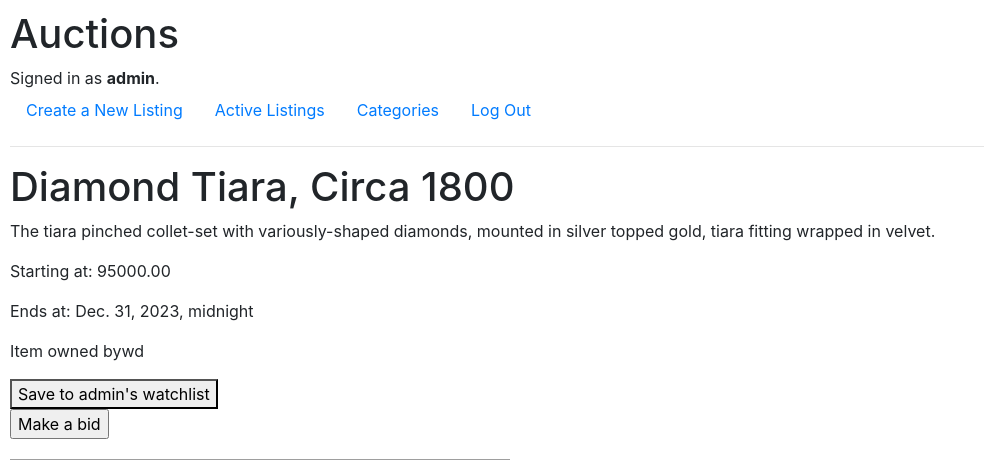
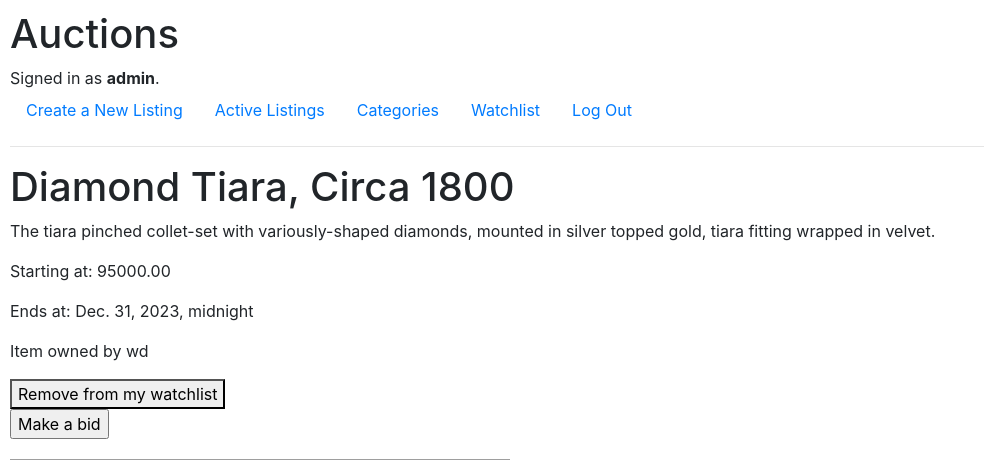
Before and after one commit to absurdity9/commerce-projecttwo, a Django app: page /listing/1 in a window 1280 px wide. Shown: the top 460 px of the page, without its empty margins (0-984 px from the left). Run offline with Django 3.2, Linux system fonts and the light colour scheme; a user stored in the database is signed in; data comes from the database, SQL or seed files in the repository; both versions use the stored data as it was after the commit; some libraries are stand-ins or nearby versions; grey boxes are pictures that could not be loaded.

Commit message:
fx for add to watchlist

```diff
--- a/auctions/admin.py
+++ b/auctions/admin.py
@@ -1,10 +1,11 @@
 from django.contrib import admin
 
 # Register your models here.
-from .models import User, Items, Listing, Category, Comments
+from .models import User, Items, Listing, Category, Comments, Watchlist
 
 admin.site.register(User)
 admin.site.register(Items)
 admin.site.register(Listing)
 admin.site.register(Category)
 admin.site.register(Comments)
+admin.site.register(Watchlist)
--- a/auctions/models.py
+++ b/auctions/models.py
@@ -39,3 +39,7 @@ class Comments(models.Model):
 
     def __str__(self):
         return self.detail
+
+class Watchlist(models.Model):
+    userid = models.ForeignKey(User,on_delete=models.CASCADE)
+    listingid = models.ManyToManyField(Listing)
--- a/auctions/templates/auctions/layout.html
+++ b/auctions/templates/auctions/layout.html
@@ -26,6 +26,9 @@
             <li class="nav-item">
                 <a class="nav-link" href="{% url 'categories' %}">Categories</a>
             </li>
+            <li class="nav-item">
+                <a class="nav-link" href="{% url 'watchlist' %}">Watchlist</a>
+            </li>
             {% if user.is_authenticated %}
                 <li class="nav-item">
                     <a class="nav-link" href="{% url 'logout' %}">Log Out</a>
--- a/auctions/templates/auctions/listing.html
+++ b/auctions/templates/auctions/listing.html
@@ -50,12 +50,15 @@
           <button type="submit">Close Listing</button>
         </form>
       {% else %}
-        <p>Item owned by{{ listing.item.owner_id|default_if_none:"None"|default:"Unknown" }}</p>
+        <p>Item owned by {{ listing.item.owner_id|default_if_none:"None"|default:"Unknown" }}</p>
       {% endif %}
+
+      {% if watchlist.listingid.listing_id == listing.item.id %}
        <!-- Watchlist form -->
-        <form>
-          <a href=""><button>Save to {{ user.username }}'s watchlist</button></a>
-        </form>
+        <a href="{% url 'add_watchlist' item_id=listing.item.id %}"><button>Save to {{ user.username }}'s watchlist</button></a>
+      {% else %}
+        <a href="{% url 'remove_watchlist' item_id=listing.item.id %}"><button>Remove from my watchlist</button></a>
+      {% endif %}
         <!-- Make a bid -->
         <form action="" method="POST">
           <input type="submit" value="Make a bid">
--- a/auctions/urls.py
+++ b/auctions/urls.py
@@ -12,4 +12,7 @@ urlpatterns = [
     path("category_detail/<str:cat_name>", views.category_detail, name="category_detail"),
     path("listing/<int:itemid>", views.listing, name="listing"),
     path("close_listing/<int:item_id>", views.close_listing, name="close_listing"),
+    path("add_watchlist/<int:item_id>", views.add_watchlist, name="add_watchlist"),
+    path("remove_watchlist/<int:item_id>", views.remove_watchlist, name="remove_watchlist"),
+    path("watchlist/", views.watchlist, name="watchlist"),
 ]
--- a/auctions/views.py
+++ b/auctions/views.py
@@ -2,10 +2,10 @@ from django.contrib.auth import authenticate, login, logout
 from django.db import IntegrityError
 from django.http import HttpResponse, HttpResponseRedirect
 from django.shortcuts import render
-from django.shortcuts import redirect
+from django.shortcuts import redirect,  get_object_or_404
 from django.urls import reverse
 from django import forms
-from .models import User, Items, Category, Comments
+from .models import User, Items, Category, Comments, Watchlist
 from .models import Listing
 from .forms import createForm, commentsForm
 from django.utils import timezone
@@ -164,3 +164,29 @@ def close_listing(request, item_id):
     else:
         print("Not a request")
         return HttpResponse("Form is not valid.")
+
+def watchlist(request):
+    context = {
+    }
+    return render(request, "auctions/watchlist.html", context)
+
+def add_watchlist(request, item_id):
+    user = request.user
+    listing = get_object_or_404(Listing, item_id=item_id)
+    # Check if user has a watchlist
+    if Watchlist.objects.filter(userid_id=user.id).exists():
+        watchlist = Watchlist.objects.get(userid_id=user.id)
+    else:
+        # Create a new watchlist for the user
+        watchlist = Watchlist.objects.create(userid=user)
+    # Create records
+    watchlist.listingid.add(listing)
+    context = {
+        'listing': listing,
+    }
+    return render(request, "auctions/add_watchlist.html", context)
+
+def remove_watchlist(request):
+    context = {
+    }
+    return render(request, "auctions/remove_watchlist.html", context)
```
Also changed, not shown: auctions/templates/auctions/add_watchlist.html (added, +11 -0 lines), auctions/templates/auctions/remove_watchlist.html (added, +17 -0 lines), auctions/templates/auctions/watchlist.html (added, +10 -0 lines), auctions/migrations/0011_watchlist.py (added), db.sqlite3.
